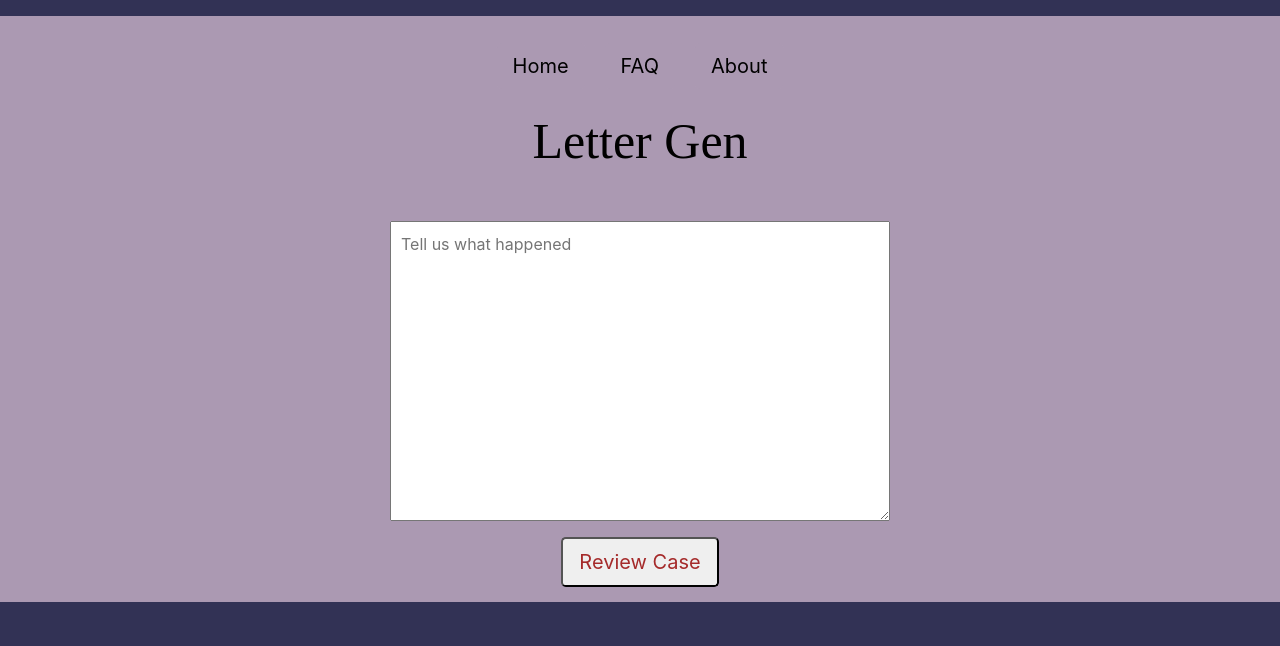
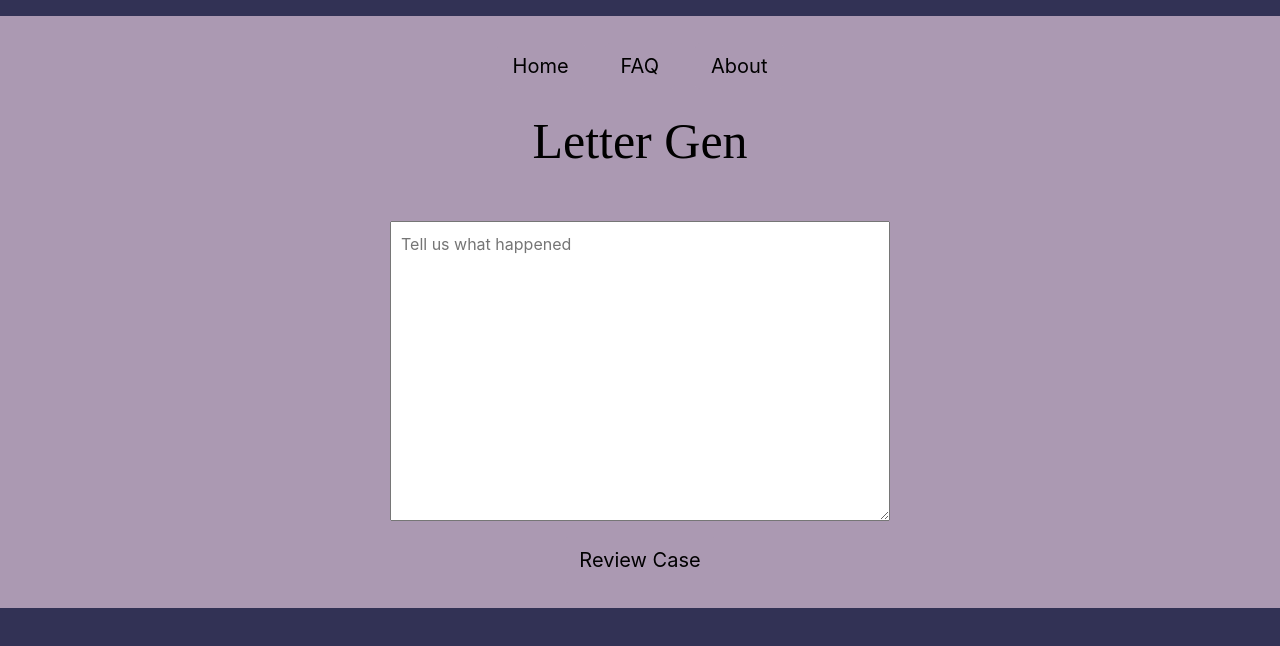
Before and after one commit to EthanV1920/OSTEM-HACKATHON-2024, a React (Create React App) app in the folder lettergen/: page / in a window 1280 px wide. Shown: the top 646 px of the page. Built offline with nearby package versions, Linux system fonts and the light colour scheme; a web font is replaced by a local one.

Commit message:
Update styles.css

```diff
--- a/lettergen/public/styles.css
+++ b/lettergen/public/styles.css
@@ -46,5 +46,8 @@
 .bottomButton {
     font-size: 20px;
     margin-top: 10px;
-    color: brown;
+    background-color: hsl(283, 14%, 65%); /* Set the background color of the buttons */
+    color: rgb(0, 0, 0);
+    border: none; /* Remove the borders on the buttons */
+    margin-bottom: 10px;
 }
```
